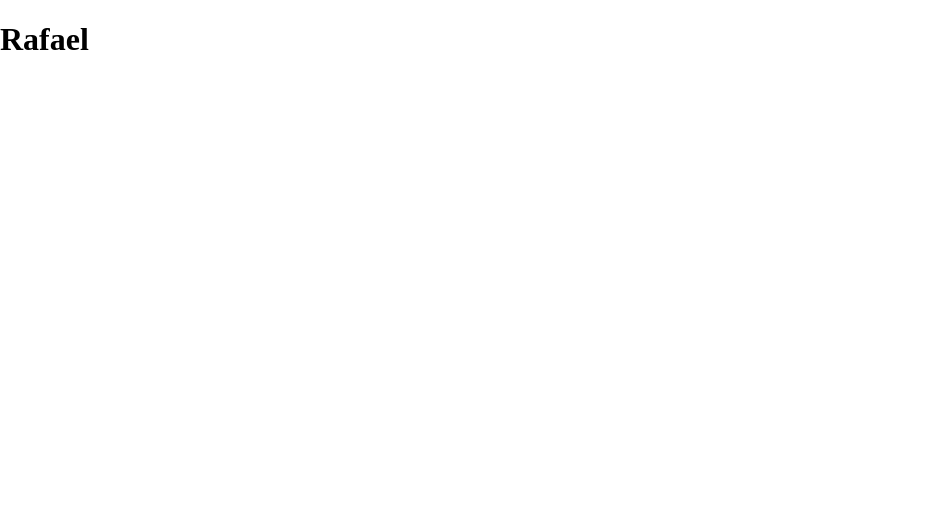
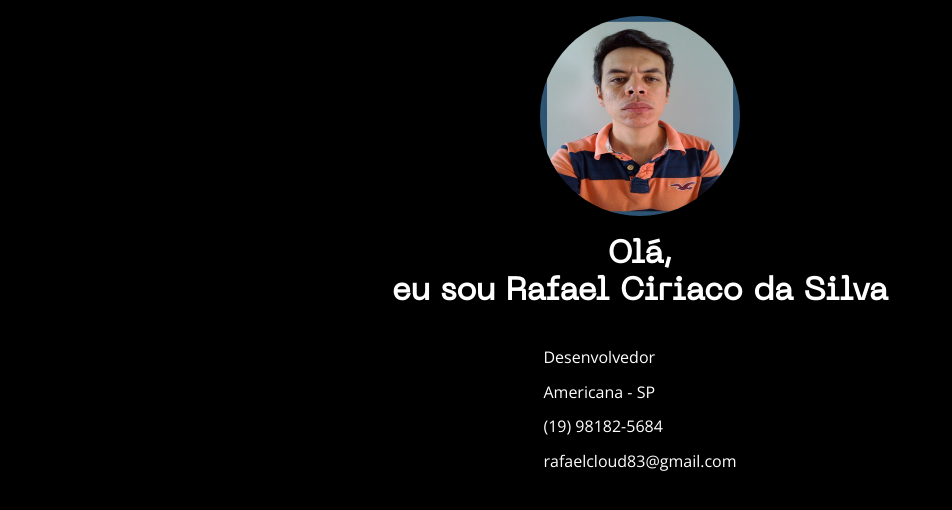
Before and after one commit to rafaelcloud83/portfolio, a plain HTML site: page index.html in a window 1280 px wide. Shown: the whole page, without its empty margins (0-952 px from the left). Drawn offline with nearby package versions, Linux system fonts and the light colour scheme.

Commit message:
adicionado fonts, css e foto

```diff
--- /dev/null
+++ b/assets/css/global.css
@@ -0,0 +1,18 @@
+* {
+    box-sizing: border-box;
+    font-family: "Open Sans", sans-serif;
+}
+
+@font-face {
+    font-family: 'Neue Machina';
+    src: url('/assets/fonts/neue-machina-regular.otf');
+}
+
+body {
+    background-color: #000;
+    color: #fff;
+}
+
+.main {
+    padding: 1rem;
+}
--- /dev/null
+++ b/assets/css/header.css
@@ -0,0 +1,16 @@
+.header {
+    display: flex;
+    flex-direction: column;
+    align-items: center;
+}
+
+.header .photo {
+    width: 200px;
+    height: 200px;
+    border-radius: 50%;
+}
+
+.header .title {
+    font-family: 'Neue Machina', sans-serif;
+    text-align: center;
+}
--- a/index.html
+++ b/index.html
@@ -8,8 +8,28 @@
     <link rel="stylesheet" href="https://cdnjs.cloudflare.com/ajax/libs/normalize/8.0.1/normalize.min.css"
         integrity="sha512-NhSC1YmyruXifcj/KFRWoC561YpHpc5Jtzgvbuzx5VozKpWvQ+4nXhPdFgmx8xqexRcpAglTj9sIBWINXa8x5w=="
         crossorigin="anonymous" referrerpolicy="no-referrer" />
+    <!--Google Fonts-->
+    <link rel="preconnect" href="https://fonts.googleapis.com">
+    <link rel="preconnect" href="https://fonts.gstatic.com" crossorigin>
+    <link href="https://fonts.googleapis.com/css2?family=Open+Sans:ital,wght@0,300..800;1,300..800&family=Roboto:ital,wght@0,100..900;1,100..900&display=swap" rel="stylesheet">
+    <!--Arquivos CSS-->
+    <link rel="stylesheet" href="/assets/css/global.css">
+    <link rel="stylesheet" href="/assets/css/header.css">
 </head>
 <body>
-    <h1>Rafael</h1>
+    <div class="main">
+        <header class="header">
+            <img src="/assets/img/foto.jpg" alt="Minha foto" class="photo">
+
+            <h1 class="title">Olá, <br>eu sou Rafael Ciriaco da Silva</h1>
+
+            <div class="informations">
+                <p>Desenvolvedor</p>
+                <p>Americana - SP</p>
+                <p>(19) 98182-5684</p>
+                <p>rafaelcloud83@gmail.com</p>
+            </div>
+        </header>
+    </div>
 </body>
 </html>
```
Also changed, not shown: assets/fonts/neue-machina-regular.otf (added), assets/img/foto.jpg (added).
